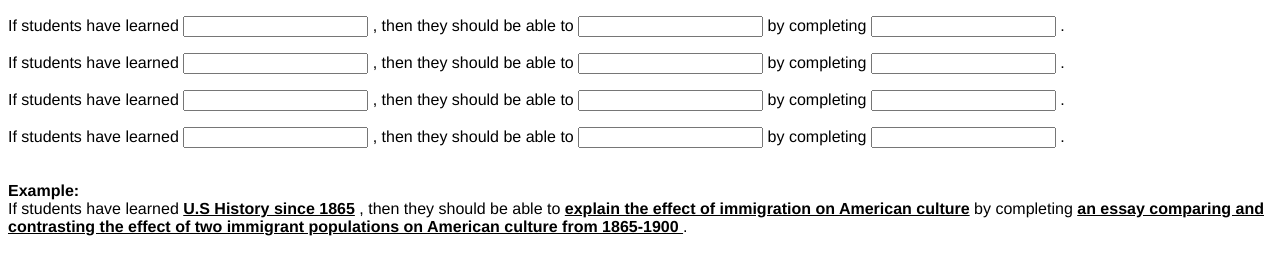
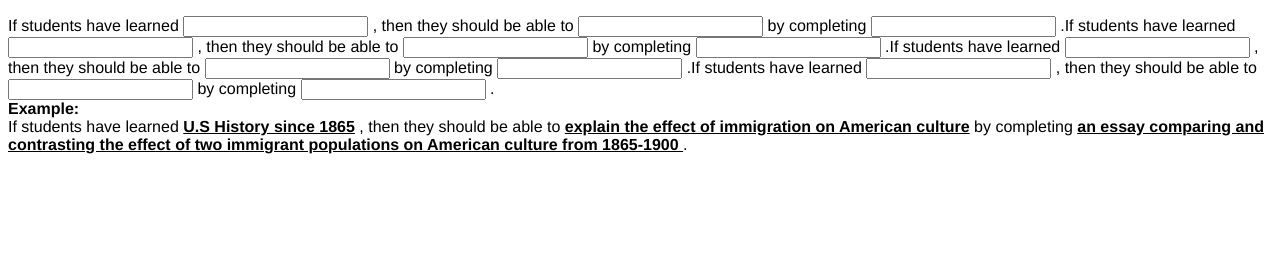
Before and after one commit to ralanisj/ralanisj.github.io, a plain HTML site: page index.html in a window 1280 px wide. Drawn offline with Linux system fonts and the light colour scheme.

Commit message:
Update index.html

```diff
--- a/index.html
+++ b/index.html
@@ -17,31 +17,27 @@ body p {
   <input type="text" name="action" id="action">
   by completing
   <input type="text" name="assesment" id="assesment">
-. </p>
-<p>If students have learned
+  .If students have learned
   <input type="text" name="content2" id="content2">
   , then they should be able to
   <input type="text" name="action2" id="action2">
   by completing
   <input type="text" name="assesment2" id="assesment2">
-. </p>
-<p>If students have learned
+  .If students have learned
   <input type="text" name="content3" id="content3">
   , then they should be able to
   <input type="text" name="action3" id="action3">
   by completing
   <input type="text" name="assesment3" id="assesment3">
-. </p>
-<p>If students have learned
+  .If students have learned
   <input type="text" name="content4" id="content4">
   , then they should be able to
   <input type="text" name="action4" id="action4">
   by completing
   <input type="text" name="assesment4" id="assesment4">
-. </p>
-<p><br>
+  .<br>
   <strong>Example:</strong><br>
-If students have learned <strong><u>U.S History since  1865</u></strong> , then they should be able to <strong><u>explain the effect  of immigration on American culture</u></strong> by completing <strong><u>an essay comparing and contrasting the effect of two  immigrant populations on American culture from 1865-1900 </u></strong>. </p>
-<p>&nbsp;</p>
+  If students have learned <strong><u>U.S History since  1865</u></strong> , then they should be able to <strong><u>explain the effect  of immigration on American culture</u></strong> by completing <strong><u>an essay comparing and contrasting the effect of two  immigrant populations on American culture from 1865-1900 </u></strong>.
+</p>
 </body>
 </html>
```
Lines whose indentation alone changed are shown as unchanged.
